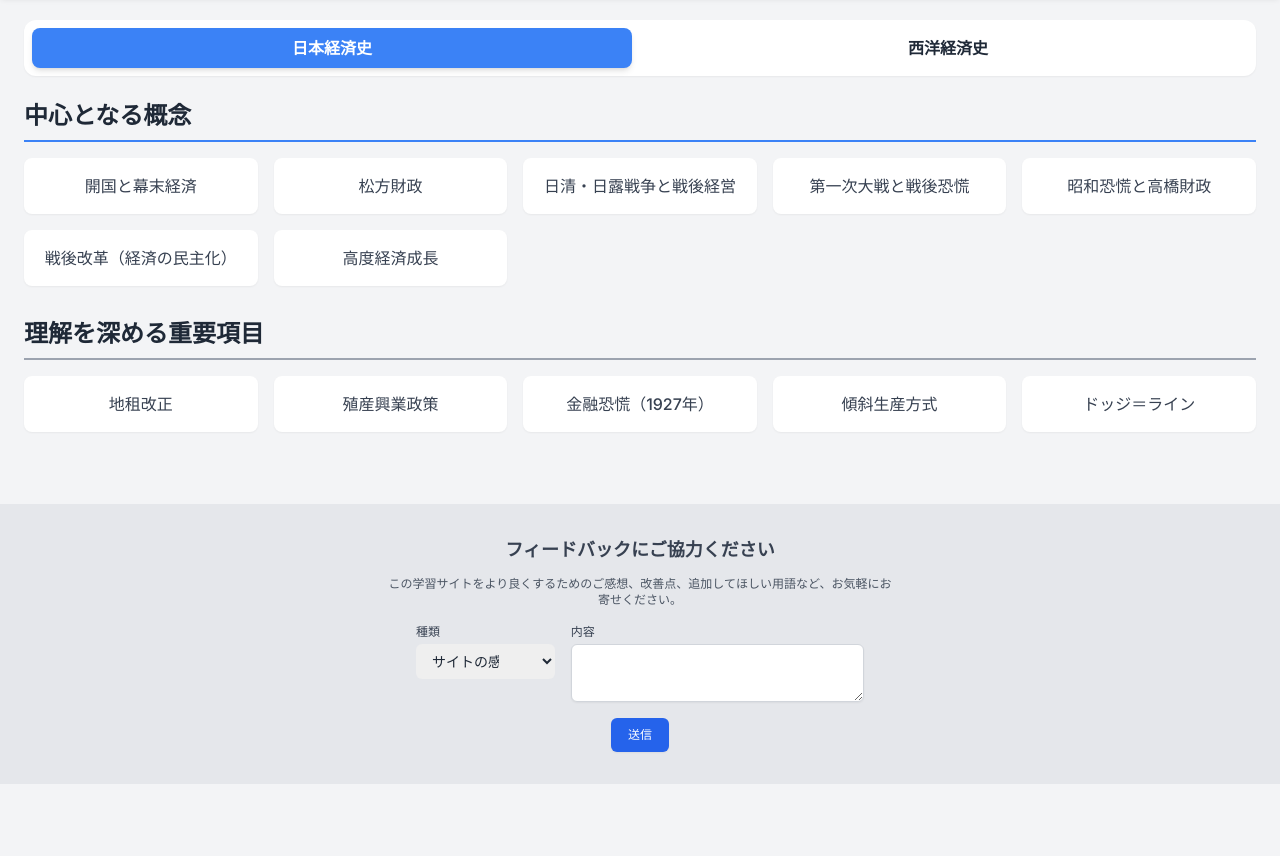
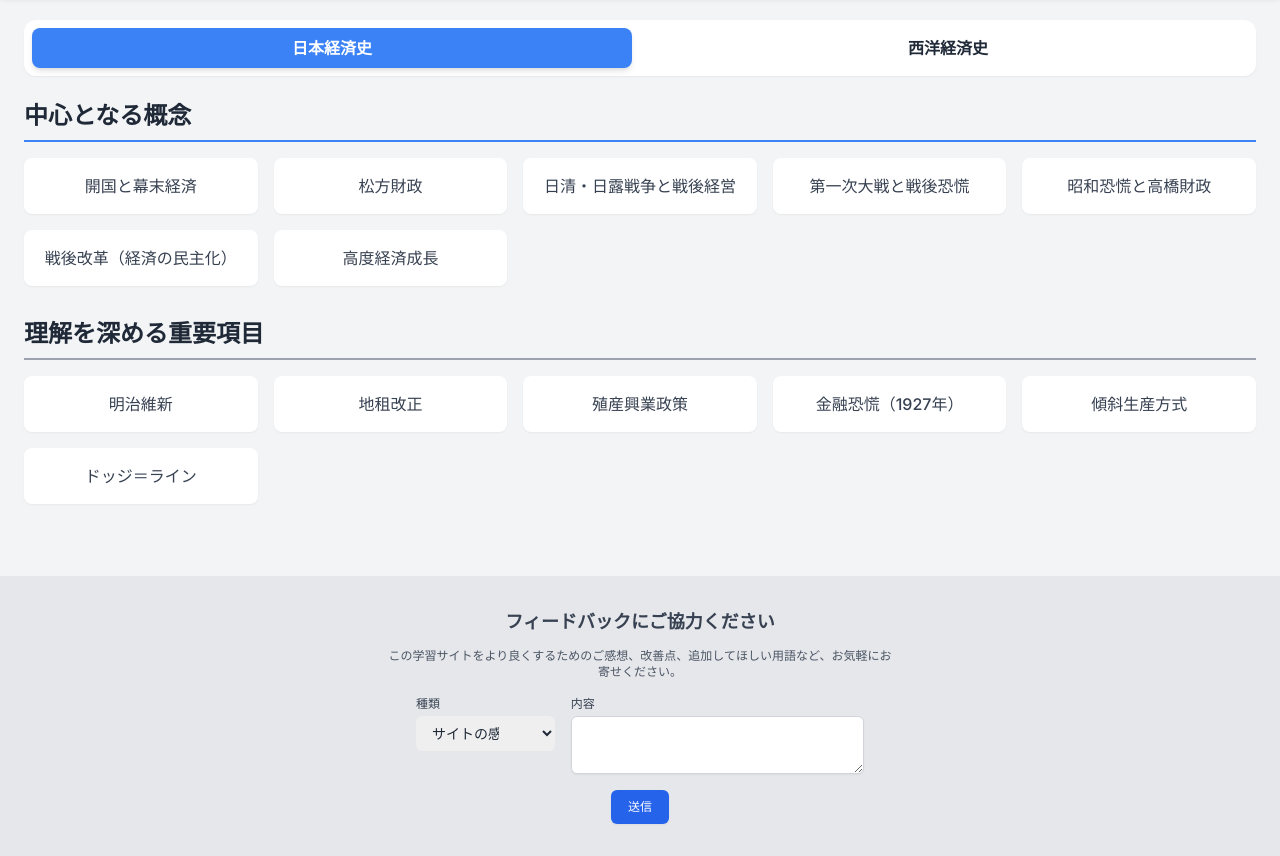
Before and after one commit to nagaosssa/Keizaishi, a plain HTML site: page index.html in a window 1280 px wide. Shown: the part 68-924 px from the top of the page. Before the commit the page ends 852 px from the top, so only its background shows below. Drawn offline with nearby package versions, Linux system fonts and the light colour scheme.

Commit message:
Update index.html

```diff
--- a/index.html
+++ b/index.html
@@ -188,6 +188,7 @@
                 { id: 'dutch_economy', title: '最初の近代経済（オランダ）', era: '17世紀', summary: 'J.ド・フリースらが提唱した説で、産業革命期のイギリスではなく、17世紀のオランダこそが「最初の近代経済」であったとする見方。', impact: '工業化ではなく、商業・金融を基盤として持続的成長を開始した点を評価。アムステルダムはバルト海貿易を基盤に「世界の倉庫」となり、東インド会社を通じてアジア貿易を支配した。発達した金融市場、効率的な海運、高い識字率と人的資本、高いエネルギー消費量などを特徴とする。この説は、工業化のみを「近代化」と捉える見方に疑問を呈し、近代経済の多様なあり方を示した。', related: ['J.ド・フリース', 'アムステルダム', 'オランダ東インド会社', '重商主義', '産業革命'] },
                 { id: 'why_britain', title: '産業革命はなぜイギリスで？', era: '18世紀後半〜19世紀前半', summary: '18世紀後半、世界で最初にイギリスで産業革命（持続的な技術革新と工業化）が始まった理由をめぐる、経済史上の中心的な問い。', impact: '様々な学説が存在する。D.ノースは私的所有権の保護など「効率的な経済制度」の確立を、J.モキアは科学と技術が結びついた「有用な知識」の発展を、R.C.アレンは「高賃金と安価な石炭」という独自の要素価格を、K.ポメランツは「石炭と新大陸」という幸運な地理的条件を挙げる。これらの議論は、制度、文化、経済的条件、地理的要因など、多様な側面からこの歴史的転換を説明しようと試みている。', related: ['産業革命', 'R.C.アレン', 'D.ノース', 'J.モキア', 'K.ポメランツ', '大分岐'] },
                 { id: 'great_divergence', title: '大分岐', era: '19世紀', summary: '歴史家ケネス・ポメランツが提唱した、19世紀以降に西ヨーロッパと世界のその他地域との間に生じた巨大な経済格差の出現を指す言葉。', impact: 'ポメランツは、18世紀まで西欧と中国江南地方のようなアジアの先進地域は、市場経済や生活水準の点で大差がなかったと主張。西欧がそこから抜け出せたのは、内在的な優位性ではなく、①近場に石炭が豊富にあったこと、②植民地（新大陸）という資源供給地と過剰人口の「はけ口」があったこと、という2つの「幸運」によるものだと論じた。従来のヨーロッパ中心史観を大きく揺ぶり、世界史におけるアジアの重要性を再評価するきっかけとなった。', related: ['K.ポメランツ', 'カリフォルニア学派', '産業革命', 'ヨーロッパ中心主義', '近代世界システム'] },
+                { id: 'long_19th', title: '「長い19世紀」', era: '1789年〜1914年', summary: '歴史家エリック・ホブズボームが提唱した時代区分。フランス革命（1789年）から第一次世界大戦の勃発（1914年）までを一つの時代として捉える見方。', impact: '「二重革命」（フランス革命とイギリス産業革命）によって形成された近代市民社会と資本主義が、世界的に拡大し、その矛盾が噴出して帝国主義戦争へと至るまでを描くための時代設定。経済史では、産業資本主義の確立と地球規模での拡大の時代として重要視される。', related: ['産業革命', '近代世界システム', 'ジェントルマン資本主義'] },
                 { id: 'useful_knowledge', title: '有用な知識', era: '18世紀', summary: '経済史家ジョエル・モキアが産業革命の要因として提唱した概念。科学的知識（なぜそうなるか）と技術的知識（どうやるか）が相互にフィードバックし、経済活動に応用される社会的な能力を指す。', impact: 'モキアによれば、18世紀のヨーロッパ、特にイギリスでは、「産業啓蒙」と呼ばれる思想運動を通じて、科学者と技術者・企業家の交流が活発になり、知識の普及と応用が進んだ。これにより、発明や技術改良が継続的に行われる土壌が生まれ、産業革命へと繋がったと主張する。文化や思想といった、経済モデルでは捉えにくい要因の重要性を指摘した点で意義深い。', related: ['J.モキア', '産業革命', '産業啓蒙', '科学革命', '技術革新'] },
                 { id: 'rc_allen', title: 'R.C.アレンの産業革命論', era: '18世紀後半', summary: '経済史家ロバート・C・アレンが提唱した、産業革命がイギリスで起きた要因を経済的インセンティブから説明する理論。', impact: 'アレンは、当時のイギリスが他国と比較して「高賃金」かつ「安価なエネルギー（石炭）」というユニークな要素価格構造を持っていたことを指摘。このため、企業家には労働力を節約し、代わりに資本（機械）と石炭エネルギーを多用するような新技術（蒸気機関や紡績機など）を開発・導入する強い動機が生まれたと論じた。他の国では賃金が安く、こうした労働節約的技術を導入するメリットがなかったため、産業革命はイギリスから始まったと説明する。', related: ['産業革命', '高賃金経済', '労働節約的技術', '蒸気機関', '石炭'] }
             ]
@@ -195,6 +196,7 @@
 
         const secondaryTermsData = { /* Secondary terms data (★2) */
             japanese: [
+                { id: 'meiji_ishin', title: '明治維新', summary: '封建的な幕藩体制を解体し、天皇を中心とする中央集権的な近代国民国家の形成を目指した、19世紀後半の一連の政治的・社会的変革。', impact: '「富国強兵」のスローガンの下、地租改正や殖産興業政策など近代化政策の基礎を築いた。身分制度が解体され、四民平等が実現し、日本の資本主義発展の出発点となった。', related: ['地租改正', '殖産興業政策', '開国と幕末経済'] },
                 { id: 'chiso_kaisei', title: '地租改正', summary: '明治政府が近代的な税制と土地所有権を確立するため、1873年から実施した改革。', impact: '収穫高に基づく物納から、地価に基づく金納へと変更し、政府に安定した財源をもたらした。しかし農民の負担は旧来と変わらず重く、各地で反対一揆も発生した。土地の私的所有権が法的に確立された。', related: ['松方財政', '明治維新'] },
                 { id: 'shokusan_kogyo', title: '殖産興業政策', summary: '明治政府が「富国強兵」のスローガンの下、西洋の技術を導入して近代産業を育成した一連の政策。', impact: '官営模範工場（富岡製糸場など）の設立や鉄道の敷設、通信網の整備などを通じて、日本の資本主義経済の基礎を築いた。多くの官営事業は後に民間に払い下げられ、財閥形成のきっかけともなった。', related: ['官営事業払下げ', '八幡製鉄所'] },
                 { id: 'kinyu_kyoko', title: '金融恐慌（1927年）', summary: '第一次大戦後の不況と関東大震災による不良債権（震災手形）の処理問題をきっかけに、銀行への取り付け騒ぎが全国に広がった金融危機。', impact: '多くの銀行が休業・倒産し、金融システムが麻痺した。この危機を乗り越える過程で、財閥系の五大銀行に預金が集中し、金融市場における財閥の支配力が一層強化される結果となった。', related: ['第一次大戦と戦後恐慌', '関東大震災', '昭和恐慌と高橋財政'] },
@@ -278,6 +280,8 @@
             'K.ポメランツ': { summary: 'アメリカの歴史家、「カリフォルニア学派」の中心人物。', impact: '「大分岐」の概念を提唱し、19世紀に西洋とアジアの間に巨大な経済格差が生まれた原因を、石炭と新大陸という偶然の要因に求めた。', related: ['大分岐', 'カリフォルニア学派'] },
             'カリフォルニア学派': { summary: 'ヨーロッパ中心史観を批判し、近世におけるアジア経済の高い生産性やダイナミズムを主張する米国の歴史家グループ。', impact: 'ポメランツらが代表。グローバル・ヒストリー研究に大きな影響を与えた。', related: ['大分岐', 'ヨーロッパ中心主義'] },
             'ヨーロッパ中心主義': { summary: 'ヨーロッパの歴史や価値観を普遍的な基準とみなし、他の地域をそれより劣ったものとして捉える歴史観。', impact: 'カリフォルニア学派などから強く批判され、今日のグローバル・ヒストリー研究では克服すべき課題とされている。', related: ['大分岐', 'カリフォルニア学派'] },
+            '明治維新': { summary: '封建的な幕藩体制を解体し、天皇を中心とする中央集権的な近代国民国家の形成を目指した、19世紀後半の一連の政治的・社会的変革。', impact: '「富国強兵」のスローガンの下、地租改正や殖産興業政策など近代化政策の基礎を築いた。身分制度が解体され、四民平等が実現し、日本の資本主義発展の出発点となった。', related: ['地租改正', '殖産興業政策', '開国と幕末経済'] },
+            'シティ': { summary: 'ロンドン中心部にある世界有数の金融街「シティ・オブ・ロンドン」の通称。', impact: '19世紀には世界の金融センターとして、国際的な資本移動や貿易金融の中核を担った。「ジェントルマン資本主義」論では、イギリス帝国の拡大を支えた金融・商業エリートたちの拠点として重視される。', related: ['ジェントルマン資本主義', '金本位制'] },
         };
         const japaneseTab = document.getElementById('tab-japanese');
         const westernTab = document.getElementById('tab-western');
```
